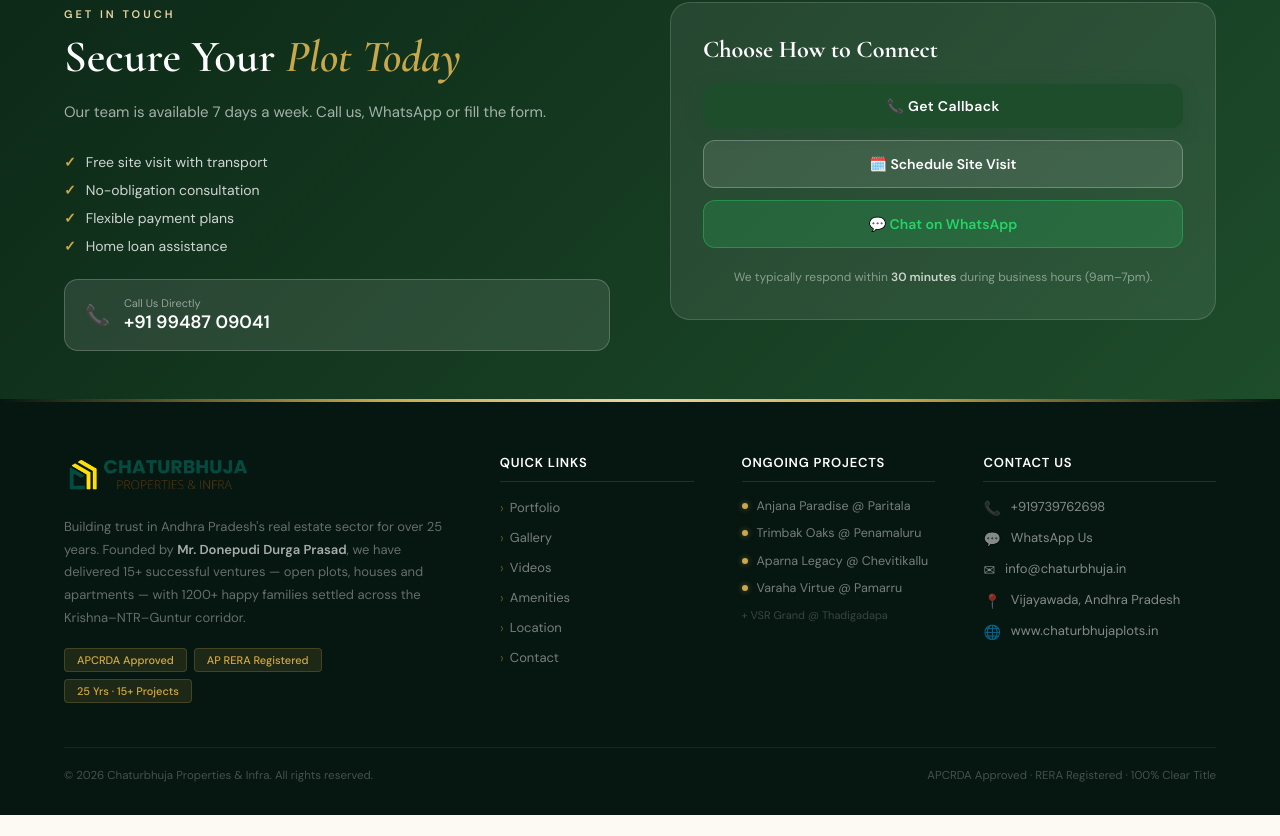
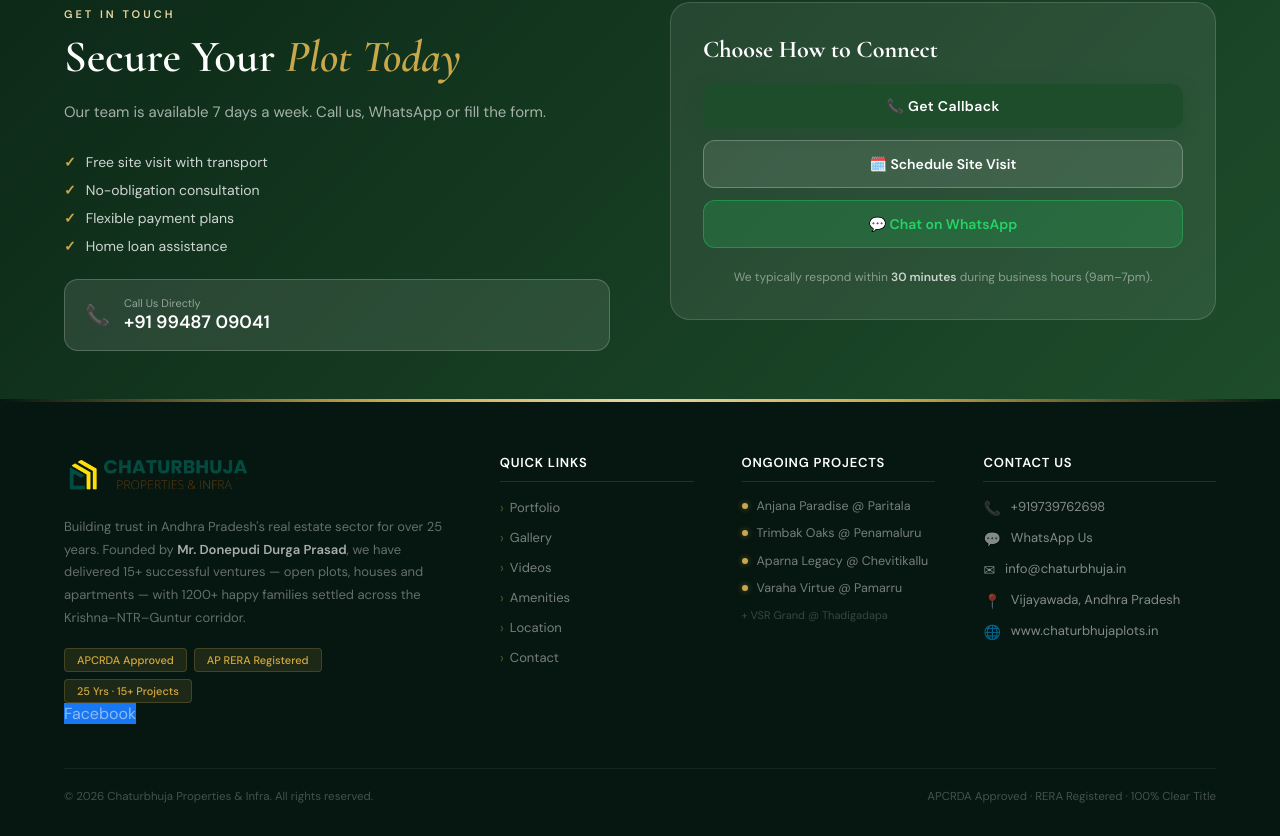
Before and after one commit to sushmano-digivista/Chaturbhujaplots-SalesTool-FE-Customer, a React (Vite) app: page / in a window 1280 px wide. Shown: the part 6083-6919 px from the top of the page. Before the commit the page ends 6898 px from the top, so only its background shows below. Built offline with nearby package versions, Linux system fonts and the light colour scheme; no server answers.

Commit message:
feat: add Facebook social media link to footer

```diff
--- a/src/components/layout/Footer.jsx
+++ b/src/components/layout/Footer.jsx
@@ -16,6 +16,13 @@
   'Trimbak Oaks @ Penamaluru',
   'Aparna Legacy @ Chevitikallu',
   'Varaha Virtue @ Pamarru',
+]
+
+// Social media links
+const SOCIAL_LINKS = [
+  { icon: 'f', label: 'Facebook', url: 'https://www.facebook.com/profile.php?id=61575447640354', color: '#1877F2' },
+  // { icon: 'in', label: 'Instagram', url: 'https://www.instagram.com/chaturbhujaproperties', color: '#E1306C' },
+  // { icon: 'yt', label: 'YouTube', url: 'https://www.youtube.com/@chaturbhujaproperties', color: '#FF0000' },
 ]
 
 // Scroll to section with offset for sticky header
@@ -62,6 +69,17 @@
               <span className={styles.badge}>APCRDA Approved</span>
               <span className={styles.badge}>AP RERA Registered</span>
               <span className={styles.badge}>25 Yrs · 15+ Projects</span>
+            </div>
+            <div className={styles.socialLinks}>
+              {SOCIAL_LINKS.map((s) => (
+                <a key={s.label} href={s.url} target='_blank' rel='noreferrer'
+                  className={styles.socialBtn}
+                  style={{ background: s.color }}
+                  title={s.label}
+                >
+                  {s.label}
+                </a>
+              ))}
             </div>
           </div>
 
```
